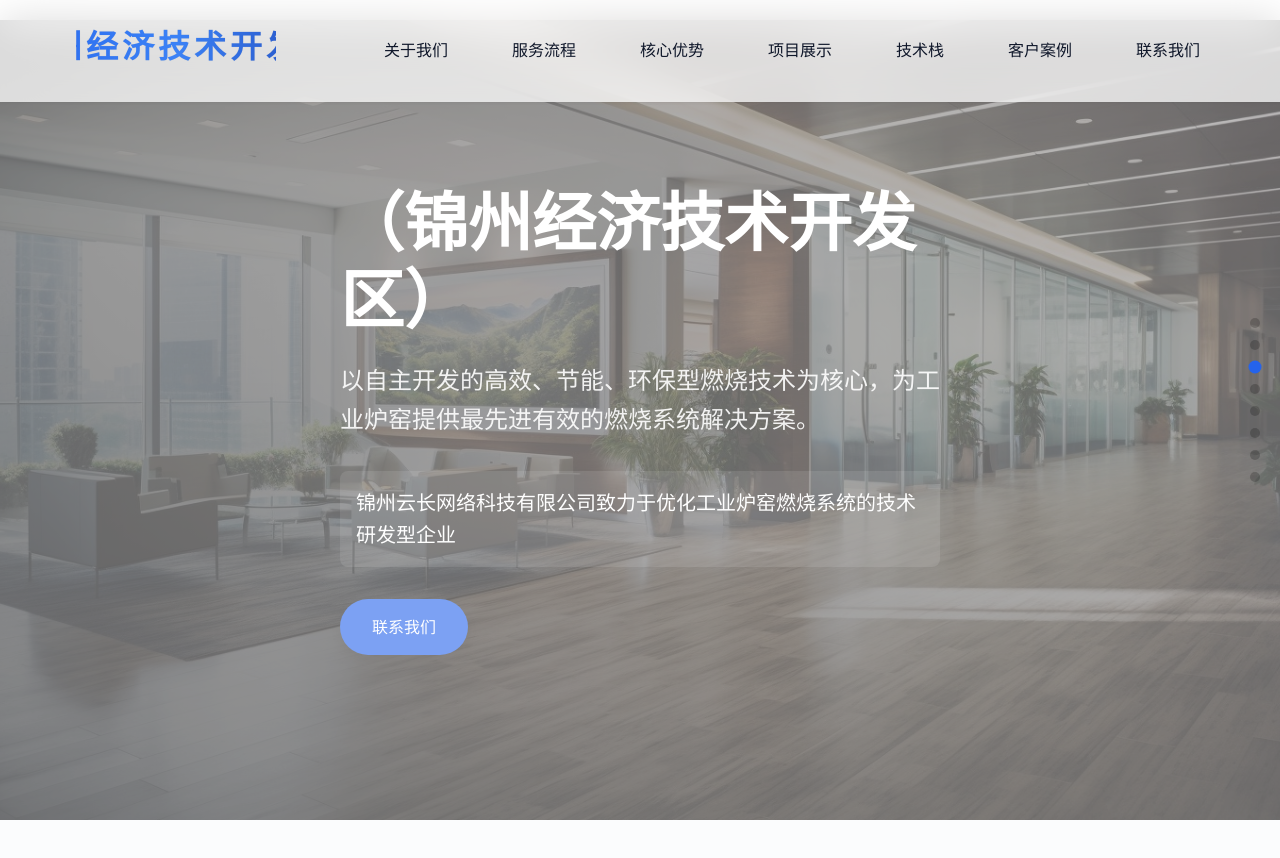
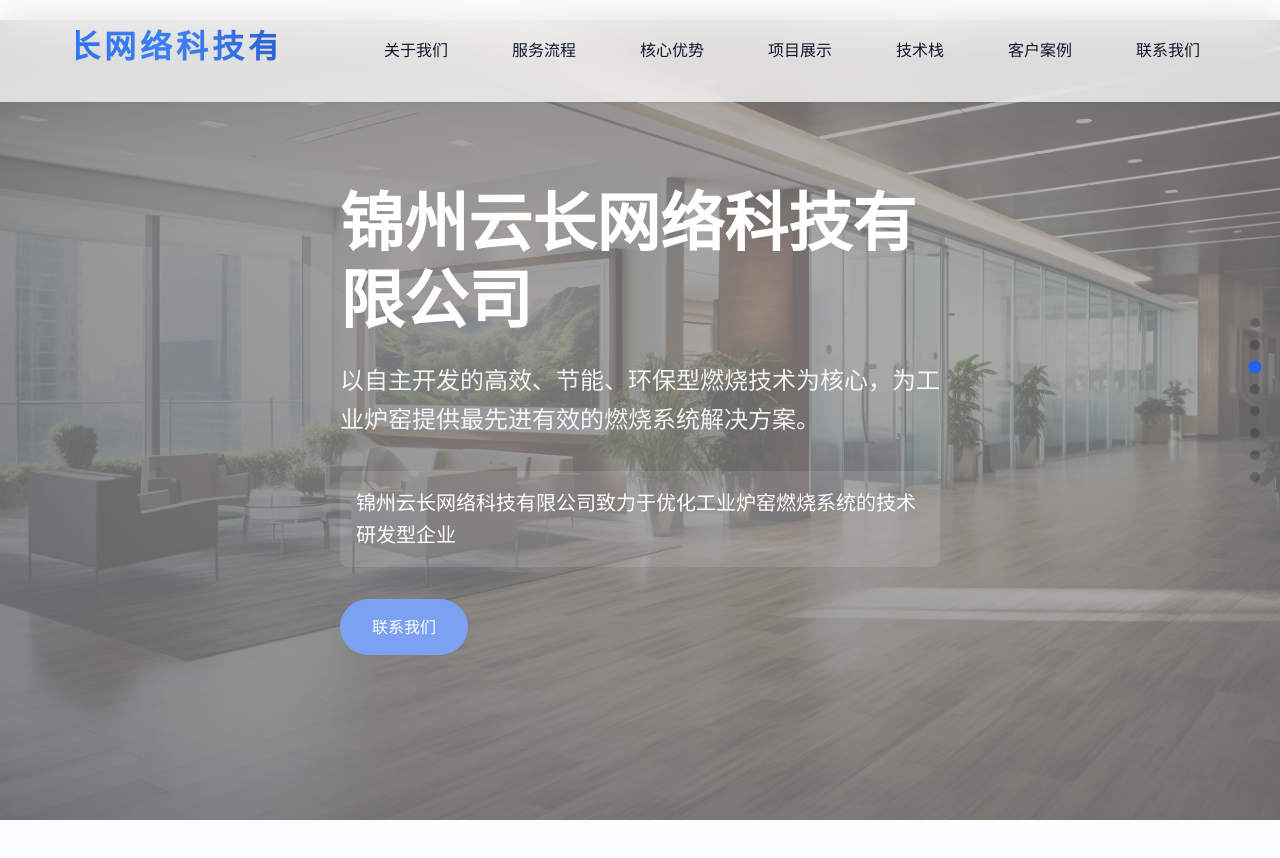
Before and after one commit to AaravTheSharma/29-6, a plain HTML site: page index.html in a window 1280 px wide. Shown: the top 858 px of the page. Drawn offline with nearby package versions, Linux system fonts and the light colour scheme.

Commit message:
“0233”

```diff
--- a/index.html
+++ b/index.html
@@ -864,7 +864,7 @@
                     <text x="50%" y="50%" text-anchor="middle" dominant-baseline="middle"
                           fill="url(#logoGradient)"
                           style="font-family: 'STXingkai', 'FZXingKai-S04S', 'KaiTi', serif; font-size: 32px; font-weight: bold;">
-                        （锦州经济技术开发区）
+                        锦州云长网络科技有限公司
                     </text>
                 </svg>
             </a>
@@ -883,7 +883,7 @@
     <section class="hero">
         <div class="hero-content">
             <div class="hero-text">
-                <h1 class="hero-title">（锦州经济技术开发区）</h1>
+                <h1 class="hero-title">锦州云长网络科技有限公司</h1>
                 <p class="hero-subtitle">以自主开发的高效、节能、环保型燃烧技术为核心，为工业炉窑提供最先进有效的燃烧系统解决方案。</p>
                 <div class="welcome">锦州云长网络科技有限公司致力于优化工业炉窑燃烧系统的技术研发型企业</div>
                 <a href="#contact" class="btn">联系我们</a>
@@ -1207,7 +1207,7 @@
         <div class="container">
             <div class="footer-content">
                 <div class="footer-info">
-                    <h3>（锦州经济技术开发区）</h3>
+                    <h3>锦州云长网络科技有限公司</h3>
                     <p>以自主开发的高效、节能、环保型燃烧技术为核心，为工业炉窑提供最先进有效的燃烧系统解决方案。</p>
                 </div>
                 <div class="footer-links">
@@ -1231,7 +1231,7 @@
                 </div>
             </div>
             <div class="footer-bottom">
-                <p>&copy; 2024 （锦州经济技术开发区）. All rights reserved.</p>
+                <p>&copy; 2024 锦州云长网络科技有限公司. All rights reserved.</p>
             </div>
         </div>
     </footer>
```
Also changed, not shown: 1 other file.
